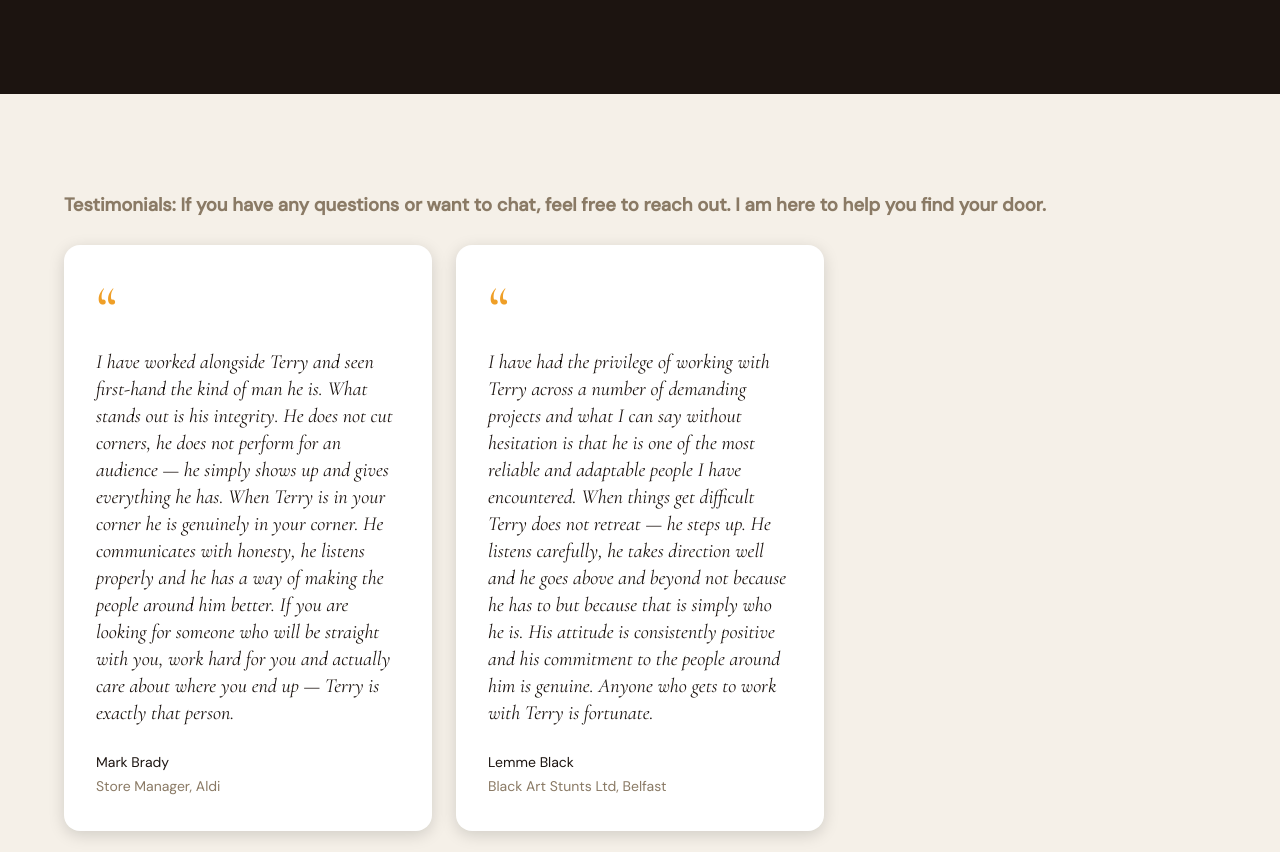
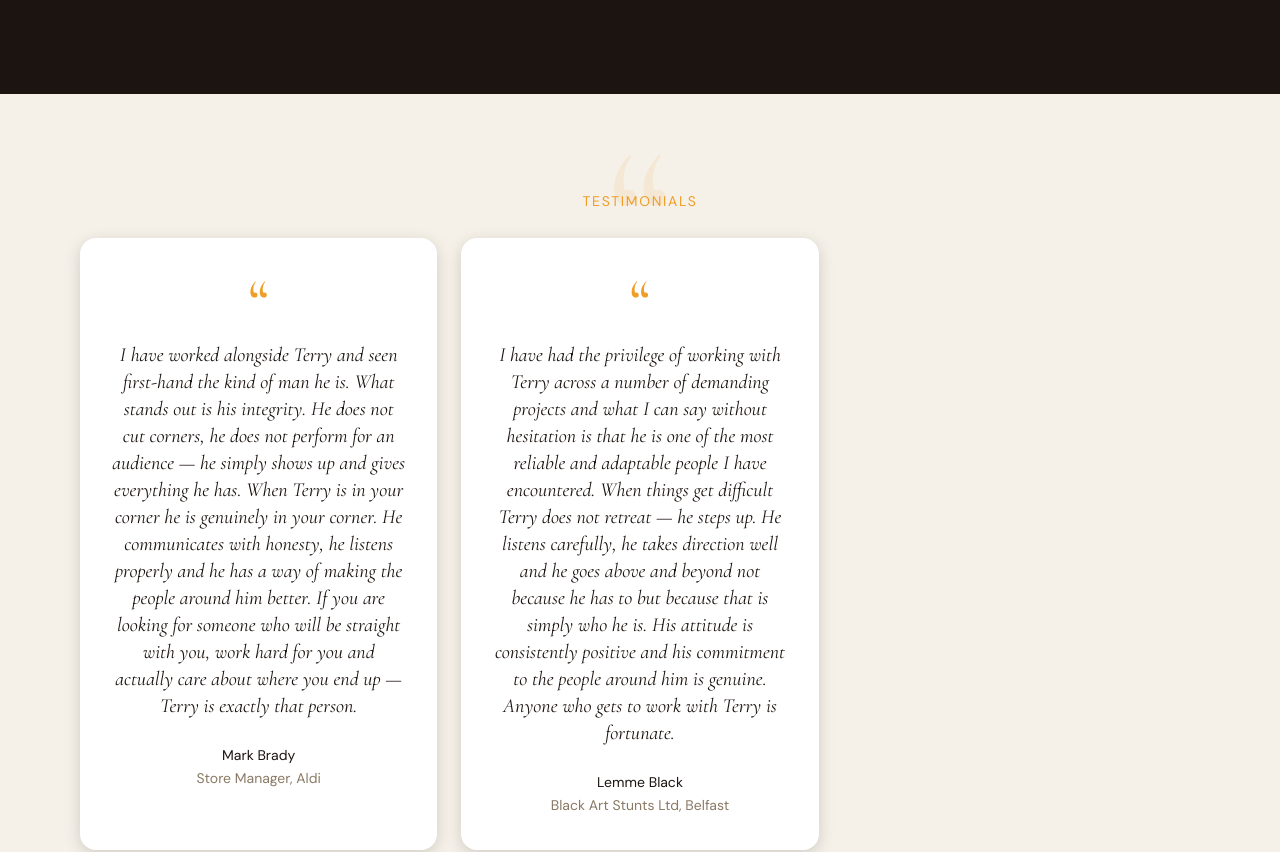
Before and after one commit to TerryLoc/findyourdoor, a React (Vite) app: page / in a window 1280 px wide. Shown: the part 4285-5137 px from the top of the page. Built offline with nearby package versions, Linux system fonts and the light colour scheme.

Commit message:
feat: enhance testimonials section with improved layout and styling

```diff
--- a/src/components/Testimonials/Testimonials.jsx
+++ b/src/components/Testimonials/Testimonials.jsx
@@ -9,9 +9,11 @@ function Testimonials() {
   return (
     <section className={styles.section} ref={ref}>
       <div className="container section-pad">
-        <p className={styles.note} style={{ fontWeight: 700, fontSize: '1.15rem' }}>
-          Testimonials: If you have any questions or want to chat, feel free to reach out. I am here to help you find your door.
-        </p>
+        <div className={styles.content}>
+          <span className={styles.decorativeQuote} aria-hidden="true">
+            “
+          </span>
+          <p className={styles.note}>Testimonials</p>
           <div className={styles.grid}>
             {TESTIMONIALS.map((item, idx) => (
               <motion.article
@@ -29,6 +31,7 @@ function Testimonials() {
             ))}
           </div>
         </div>
+      </div>
     </section>
   );
 }
--- a/src/components/Testimonials/Testimonials.module.css
+++ b/src/components/Testimonials/Testimonials.module.css
@@ -2,15 +2,37 @@
   background: var(--color-parchment);
 }
 
+.content {
+  position: relative;
+  max-width: 1120px;
+  margin: 0 auto;
+  text-align: center;
+}
+
+.decorativeQuote {
+  position: absolute;
+  top: -4.5rem;
+  left: 50%;
+  transform: translateX(-50%);
+  font-size: 200px;
+  line-height: 1;
+  color: rgba(239, 159, 39, 0.1);
+  font-family: var(--font-display);
+  pointer-events: none;
+}
+
 .note {
-  color: var(--color-text-muted);
   margin-bottom: var(--space-6);
+  text-transform: uppercase;
+  letter-spacing: 0.12em;
+  color: var(--color-amber);
   font-size: var(--text-sm);
 }
 
 .grid {
   display: grid;
   gap: var(--space-6);
+  position: relative;
 }
 
 .card {
@@ -18,6 +40,7 @@
   border-radius: var(--radius-lg);
   padding: var(--space-8);
   box-shadow: var(--shadow-md);
+  text-align: center;
 }
 
 .mark {
```
Lines whose indentation alone changed are shown as unchanged.
